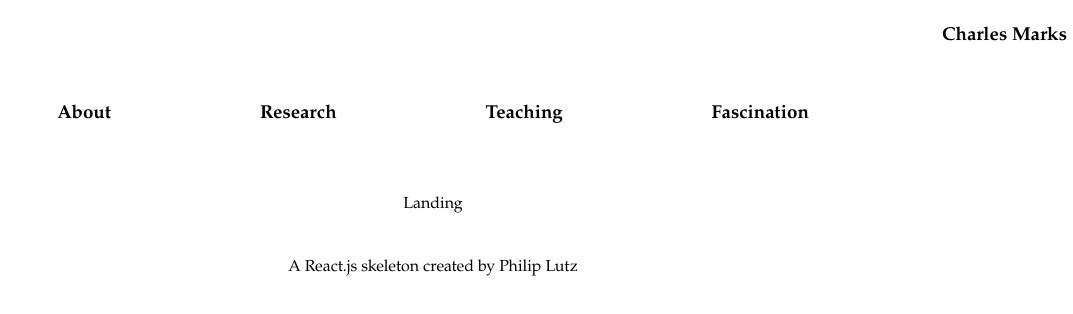
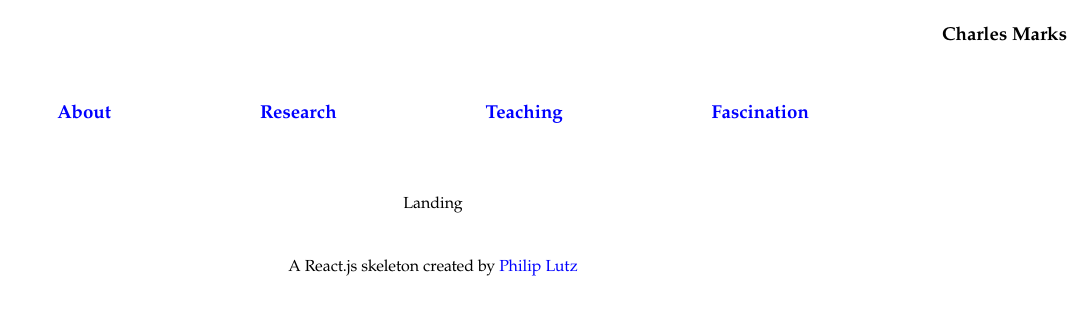
Before and after one commit to cmarkymark/portfolio-marks, a React (Create React App) app: page / in a window 1280 px wide. Shown: the top 314 px of the page, without its empty margins (207-1280 px from the left). Built offline with nearby package versions, Linux system fonts and the light colour scheme.

Commit message:
Update App.css

```diff
--- a/src/App.css
+++ b/src/App.css
@@ -12,6 +12,6 @@
 
 }
 
-#content a:link {
+a:link {
   color: blue;
 }
```
